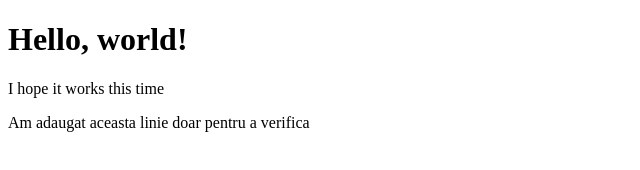
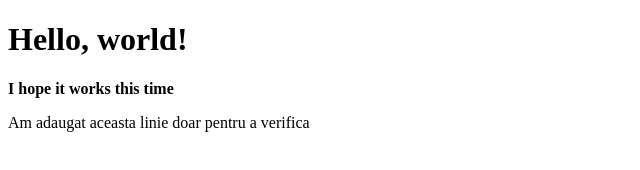
Before and after one commit to S199er/retry, a plain HTML site: page index.html in a window 1280 px wide. Shown: the full height of the page, 0-640 px from the left. Drawn offline with Linux system fonts and the light colour scheme.

Commit message:
adaugat modificari

```diff
--- a/index.html
+++ b/index.html
@@ -1,7 +1,12 @@
 <!DOCTYPE html>
-<html>
-    <title>Hello, World!</title>
+<html lang="en">
+<head>
+    <meta charset="UTF-8">
+    <title>Retry</title>
+</head>
+<body>
     <h1>Hello, world!</h1>
-    <p>I hope it works this time</p>
+    <p><strong>I hope it works this time</strong></p>
     <p>Am adaugat aceasta linie doar pentru a verifica</p>
+</body>
 </html>
```
